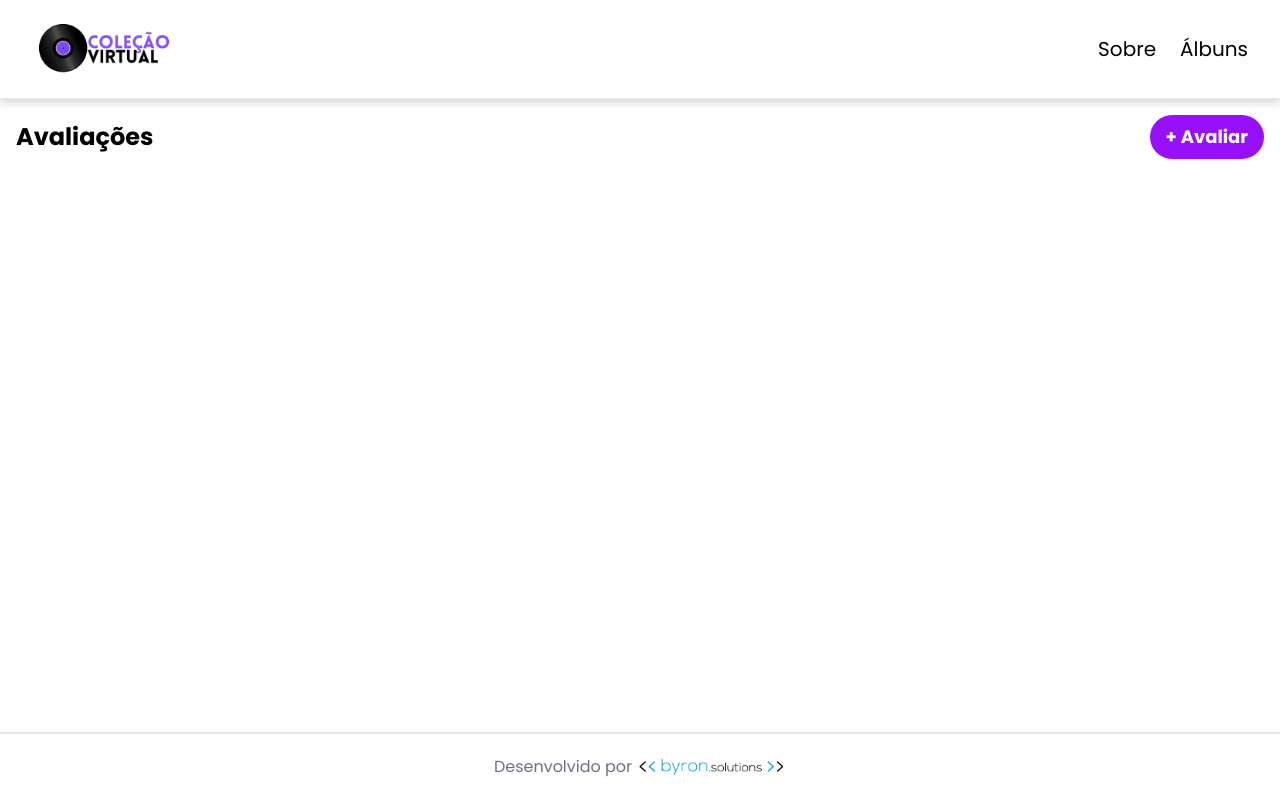
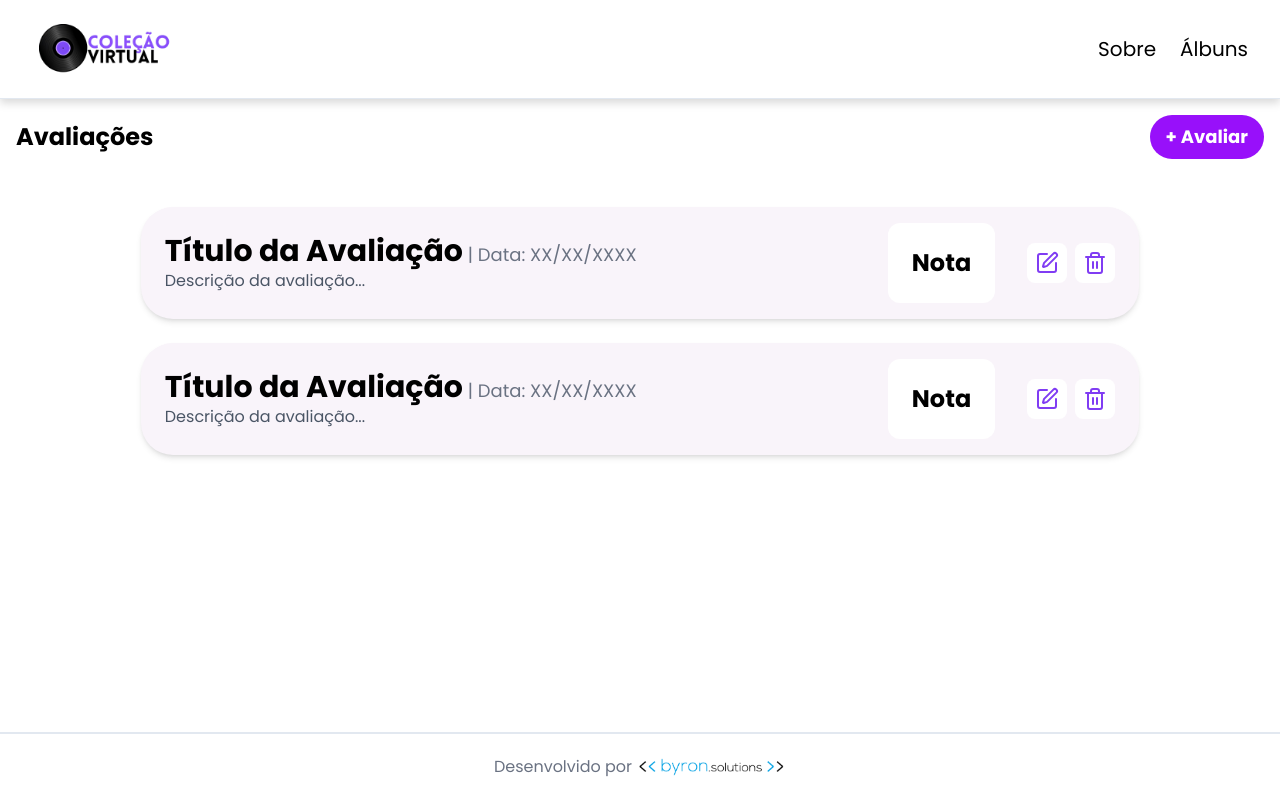
Before and after one commit to andreunderstars/projeto-final-trainee-2025, a Next.js app in the folder front/: page /avaliacoes in a window 1280 px wide. Built offline with nearby package versions, Linux system fonts and the light colour scheme.

Commit message:
feat: adiciona card de avaliacao

```diff
--- a/front/src/app/avaliacoes/page.tsx
+++ b/front/src/app/avaliacoes/page.tsx
@@ -1,3 +1,5 @@
+
+import AvaliacaoCard from "../components/avaliacaoCard";
 
 export default function Avaliacoes() {
   return (
@@ -12,7 +14,10 @@ export default function Avaliacoes() {
           </header>
 
           {/* Cards de avaliações */}
-          <div className="flex gap-6 flex-wrap justify-center">
+          <div className="flex flex-col gap-6 flex-wrap justify-center w-[80%] mx-auto">
+
+            <AvaliacaoCard />
+            <AvaliacaoCard />
 
           </div>
         </div>
--- /dev/null
+++ b/front/src/app/components/avaliacaoCard/index.tsx
@@ -0,0 +1,29 @@
+import { SquarePen, Trash2 } from "lucide-react";
+
+export default function AvaliacaoCard() {
+  return (
+    <div className="bg-[#f9f4fa] shadow-md rounded-4xl py-4 px-6 flex justify-between items-center flex-col sm:flex-row">
+        <div className="flex flex-col">
+      <h3 className="text-3xl font-bold">Título da Avaliação
+        <small className="text-gray-500 text-lg font-normal"> | Data: XX/XX/XXXX</small>
+      </h3>
+        <p className="text-gray-600">Descrição da avaliação...</p>
+      </div>
+
+<div className="flex items-center gap-8">
+      <span className="bg-white font-bold p-6 text-2xl rounded-xl">
+        Nota
+      </span>
+<div className="flex gap-2">
+    <button className="bg-white p-2 rounded-lg hover:cursor-pointer hover:bg-[#f0f0f0] transition-all">
+        <SquarePen color="#803cf3"/>
+    </button>
+
+    <button className="bg-white p-2 rounded-lg hover:cursor-pointer hover:bg-[#f0f0f0] transition-all">
+        <Trash2 color="#803cf3" />
+    </button>
+</div>
+</div>
+    </div>
+  );
+}
```
